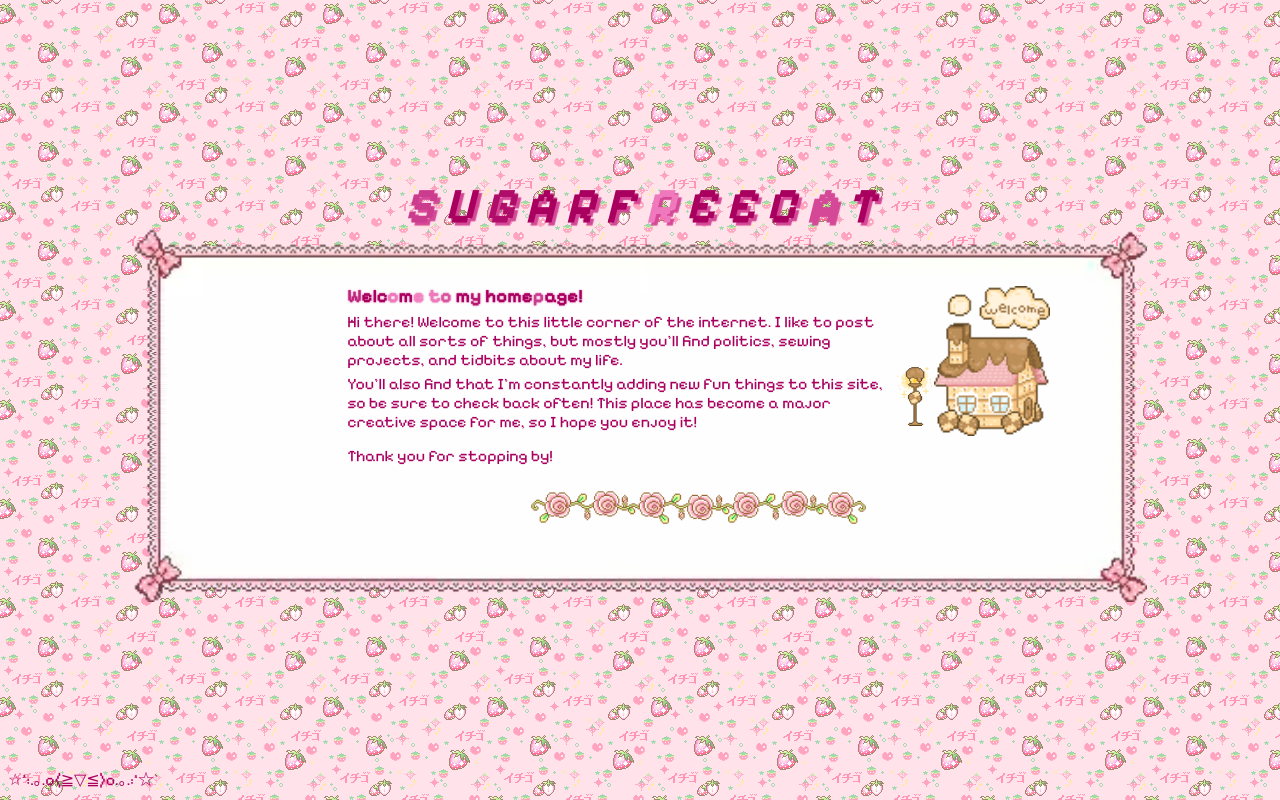
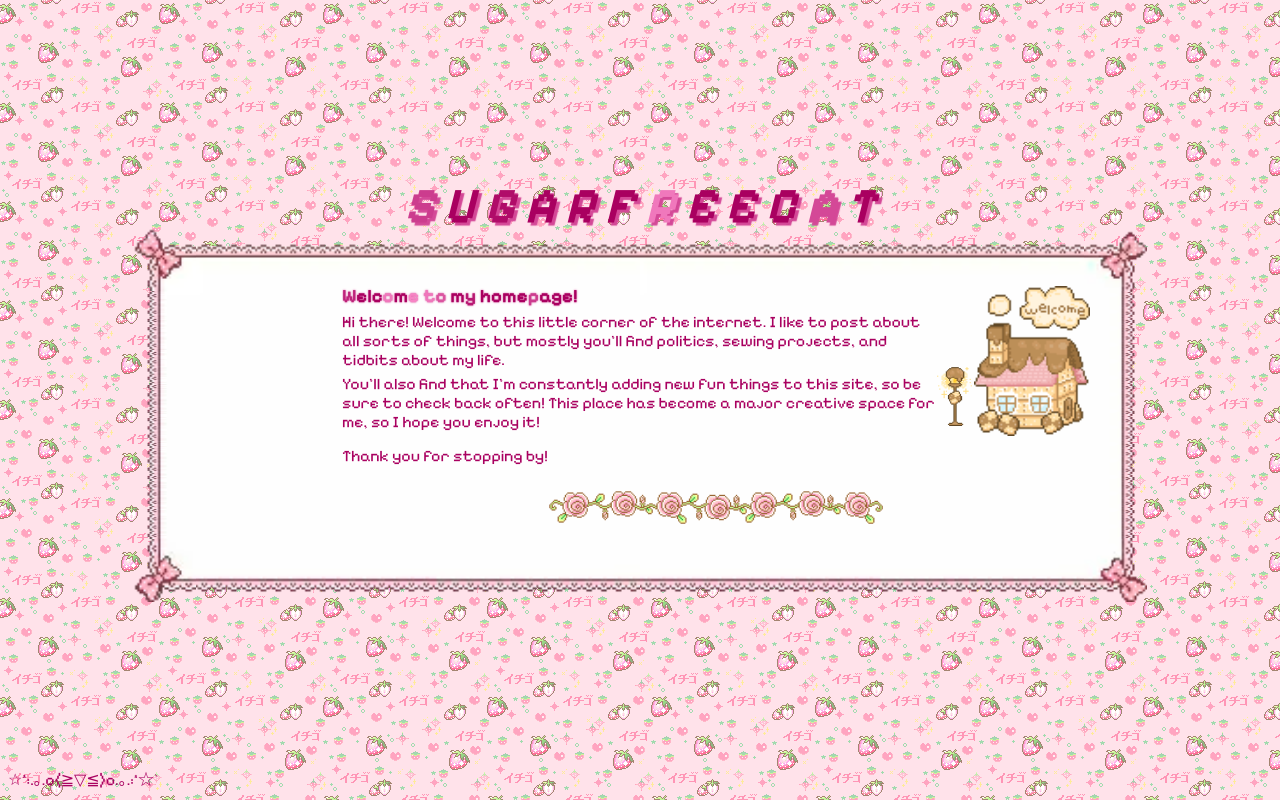
Before and after one commit to sugarfreecat/personalblog, a Django app: page /sugarfreecat/ in a window 1280 px wide. Run offline with Django 5.2, Linux system fonts and the light colour scheme; data that the repository does not hold is empty.

Commit message:
style(layout): minor proportion changes to the general layout

```diff
--- a/sugarfreecat/static/sugarfreecat/css/layout.css
+++ b/sugarfreecat/static/sugarfreecat/css/layout.css
@@ -51,15 +51,14 @@ body * {
     display: flex;
     flex-direction: column;
     overflow: auto;
-    margin: 0 0 0 40px;
-    padding-right: 40px;
-    width: 100%;
+    margin: 0 0 0 20px;
+    width: 85%;
 }
 .tabs {
     display: flex;
     flex-direction: column;
-    width: 150px;
-    align-items: center;
+    width: 15%;
+    align-items: start;
     gap: 10px;
 }
 .button-link {
```
